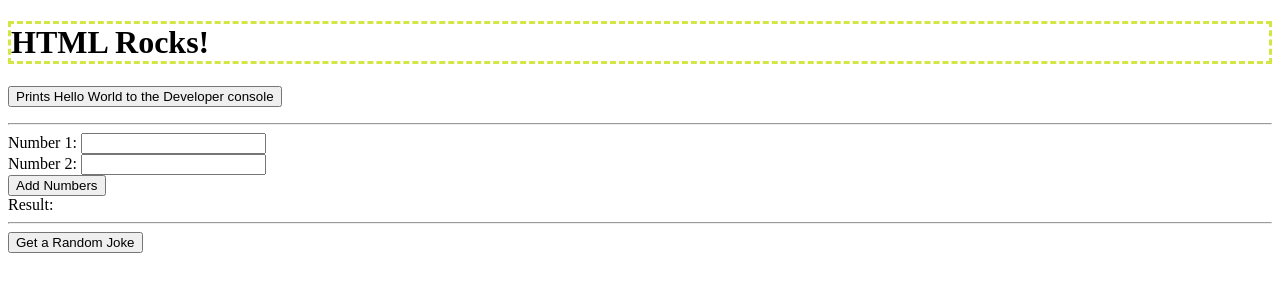
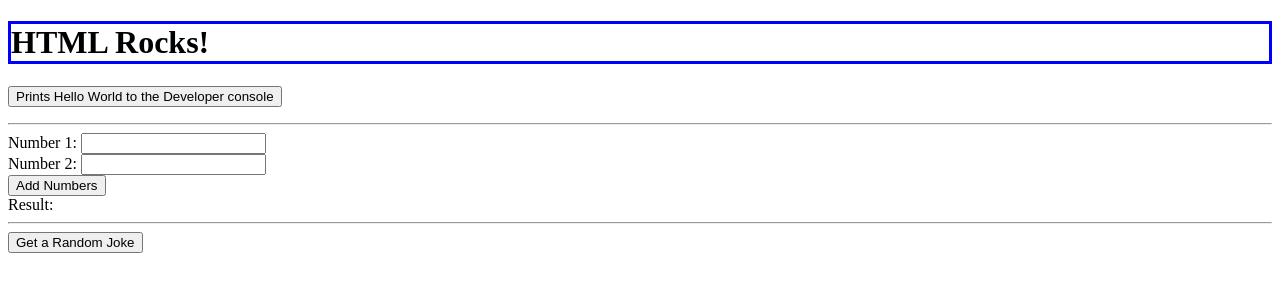
Before and after one commit to Bloop1542/CS408-M2.2-Lab, a website: page index.html in a window 1280 px wide. Drawn offline with Linux system fonts and the light colour scheme.

Commit message:
Lab started

```diff
--- a/css/style.css
+++ b/css/style.css
@@ -1,4 +1,5 @@
 h1{
-  border-color: #d3e644;
-  border-style: dashed;
+  border-color: blue;
+  border-style: solid;
+  border-width: medium;
 }
--- a/index.html
+++ b/index.html
@@ -3,7 +3,7 @@
 
 <head>
   <meta charset="utf-8">
-  <title>Hello World!</title>
+  <title>Hello CS 408!</title>
   <meta name="description" content="">
   <meta name="viewport" content="width=device-width, initial-scale=1">
   <link rel="stylesheet" href="css/style.css">
```
